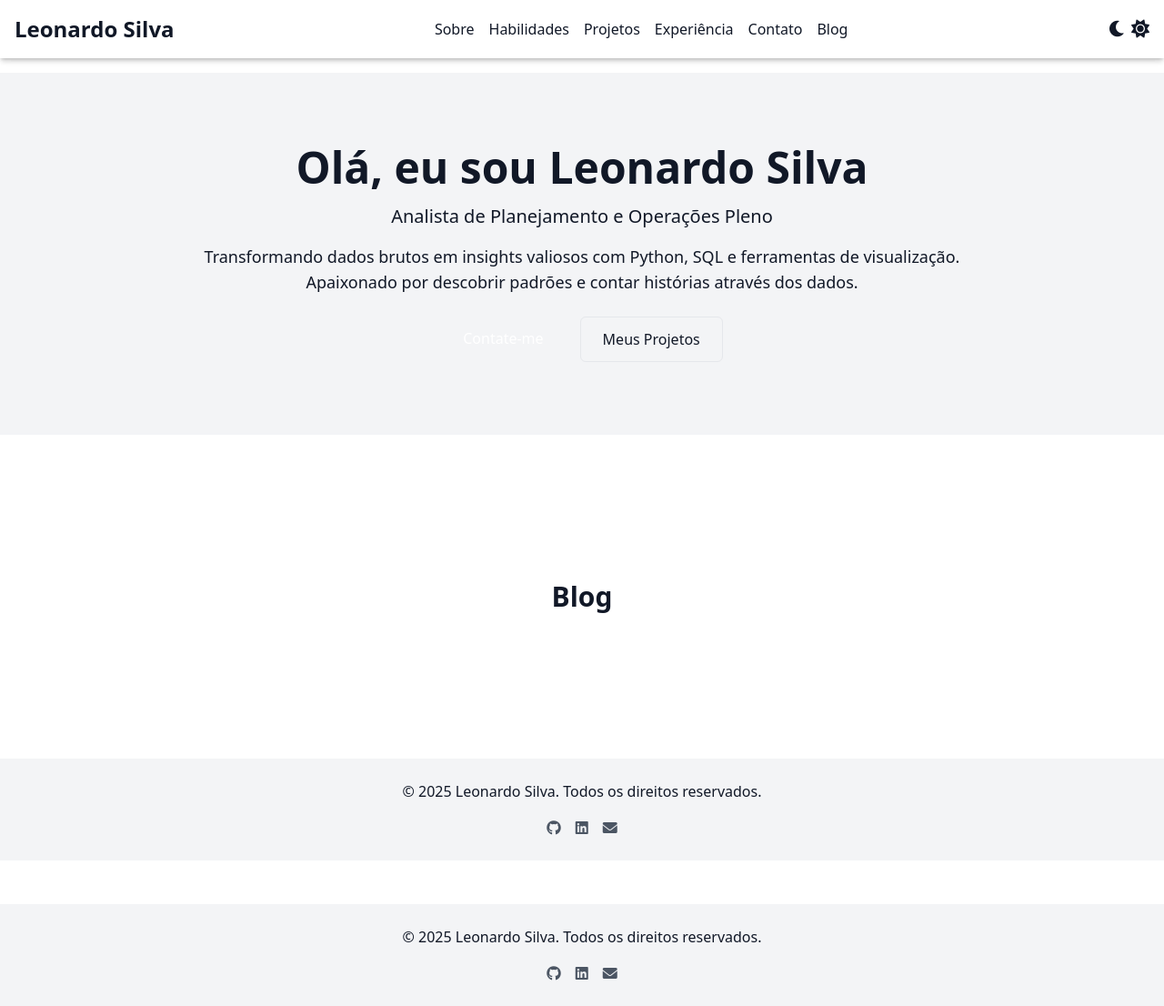
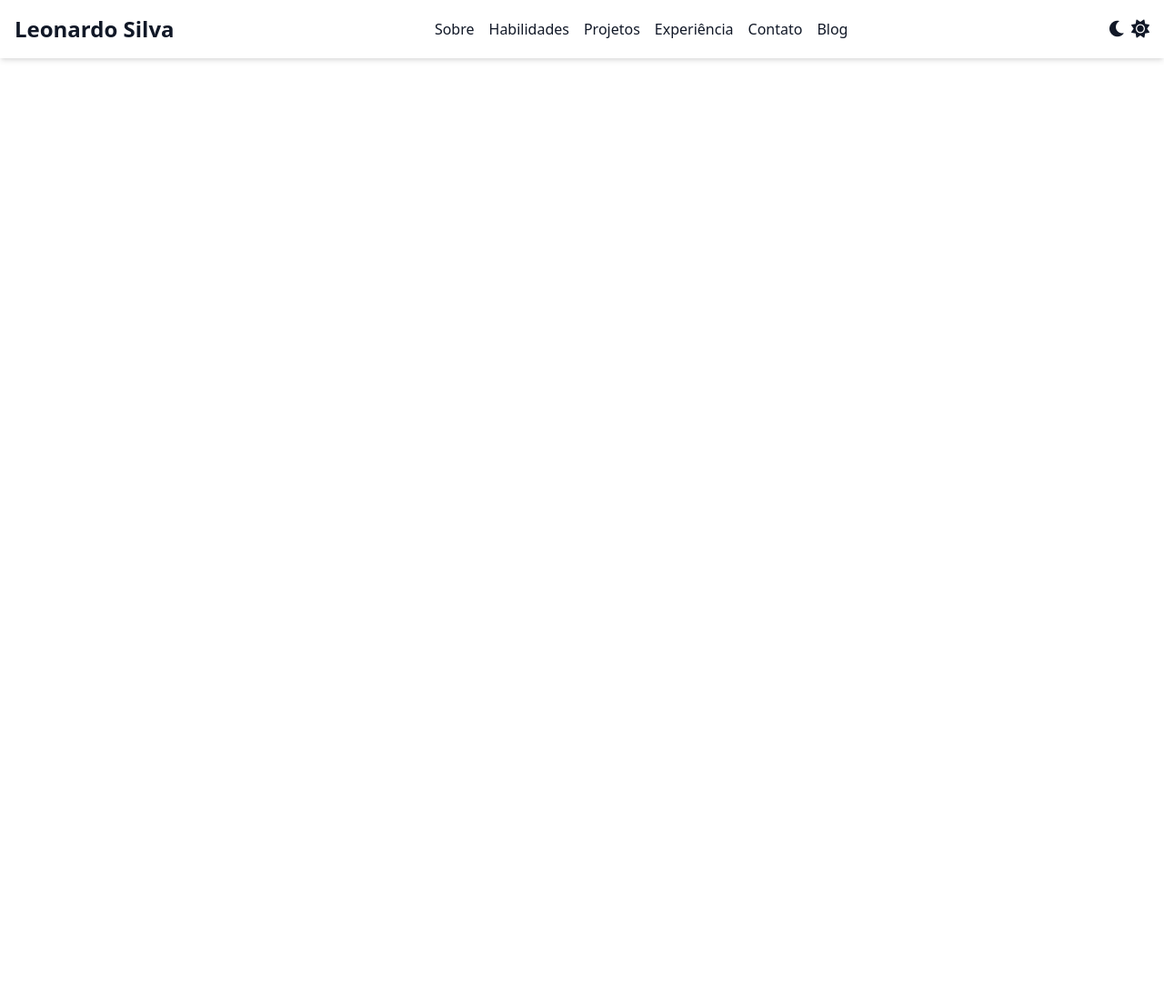
Before and after one commit to oleonardof/blog, a Jekyll site: the page built from index.html, in a window 1280 px wide and 1106 px high. Shown: the whole window at 91% size. Built offline with Jekyll 4.4.1, drawn with Linux system fonts in a browser that asks for light colours.

Commit message:
Update default.html

```diff
--- a/_layouts/default.html
+++ b/_layouts/default.html
@@ -33,27 +33,4 @@
       <a href="/#skills" class="block px-4 py-2 hover:bg-orange-100 dark:hover:bg-orange-900">Habilidades</a>
       <a href="/#projects" class="block px-4 py-2 hover:bg-orange-100 dark:hover:bg-orange-900">Projetos</a>
       <a href="/#experience" class="block px-4 py-2 hover:bg-orange-100 dark:hover:bg-orange-900">Experiência</a>
-      <a href="/#contact" class="block px-4 py-2 hover:bg-orange-100 dark:hover:bg-orange-900">Contato</a>
-      <a href="/blog" class="block px-4 py-2 hover:bg-orange-100 dark:hover:bg-orange-900">Blog</a>
-    </div>
-  </header>
-  <main class="pt-20">
-    {{ content }}
-  </main>
-  <footer class="bg-gray-100 dark:bg-gray-800 py-6 mt-12">
-    <div class="container mx-auto px-4 text-center">
-      <p>© <span id="year">{{ 'now' | date: '%Y' }}</span> Leonardo Silva. Todos os direitos reservados.</p>
-      <div class="flex justify-center space-x-4 mt-4">
-        <a href="https://github.com/seu-usuario" class="text-gray-600 dark:text-gray-400 hover:text-orange-600 dark:hover:text-orange-400"><i class="fab fa-github"></i></a>
-        <a href="https://linkedin.com/in/seu-usuario" class="text-gray-600 dark:text-gray-400 hover:text-orange-600 dark:hover:text-orange-400"><i class="fab fa-linkedin"></i></a>
-        <a href="mailto:leonardofsilva17@outlook.com" class="text-gray-600 dark:text-gray-400 hover:text-orange-600 dark:hover:text-orange-400"><i class="fas fa-envelope"></i></a>
-      </div>
-    </div>
-  </footer>
-  <button id="back-to-top-btn" class="fixed bottom-4 right-4 hidden bg-orange-600 text-white p-3 rounded-full shadow-md hover:bg-orange-700">
-    <i class="fas fa-arrow-up"></i>
-  </button>
-  <script src="/assets/js/main.js"></script>
-  <script src="https://cdnjs.cloudflare.com/ajax/libs/Chart.js/3.9.1/chart.min.js"></script>
-</body>
-</html>
+      <a href="/#contact" class="block px-4 pywherein
```
